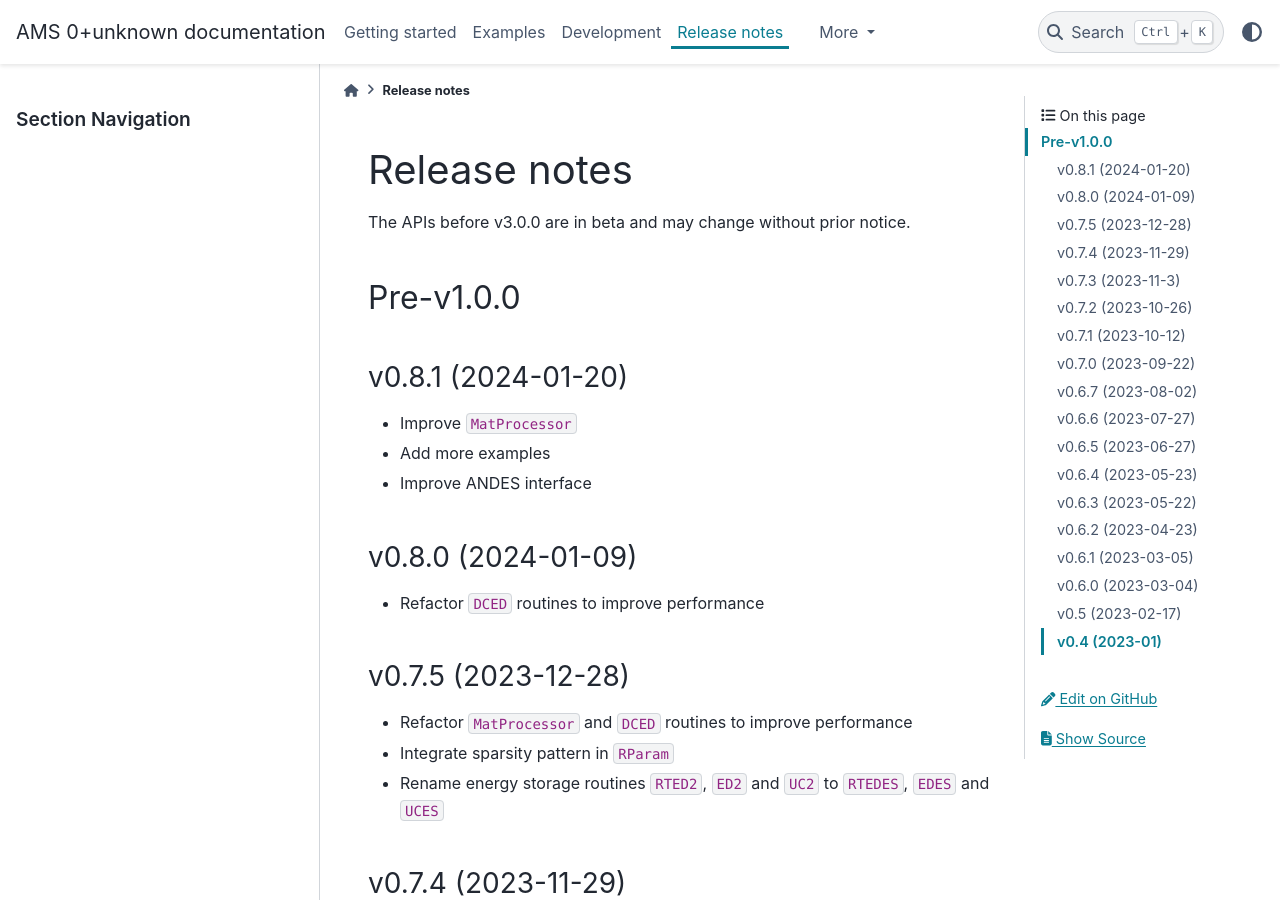
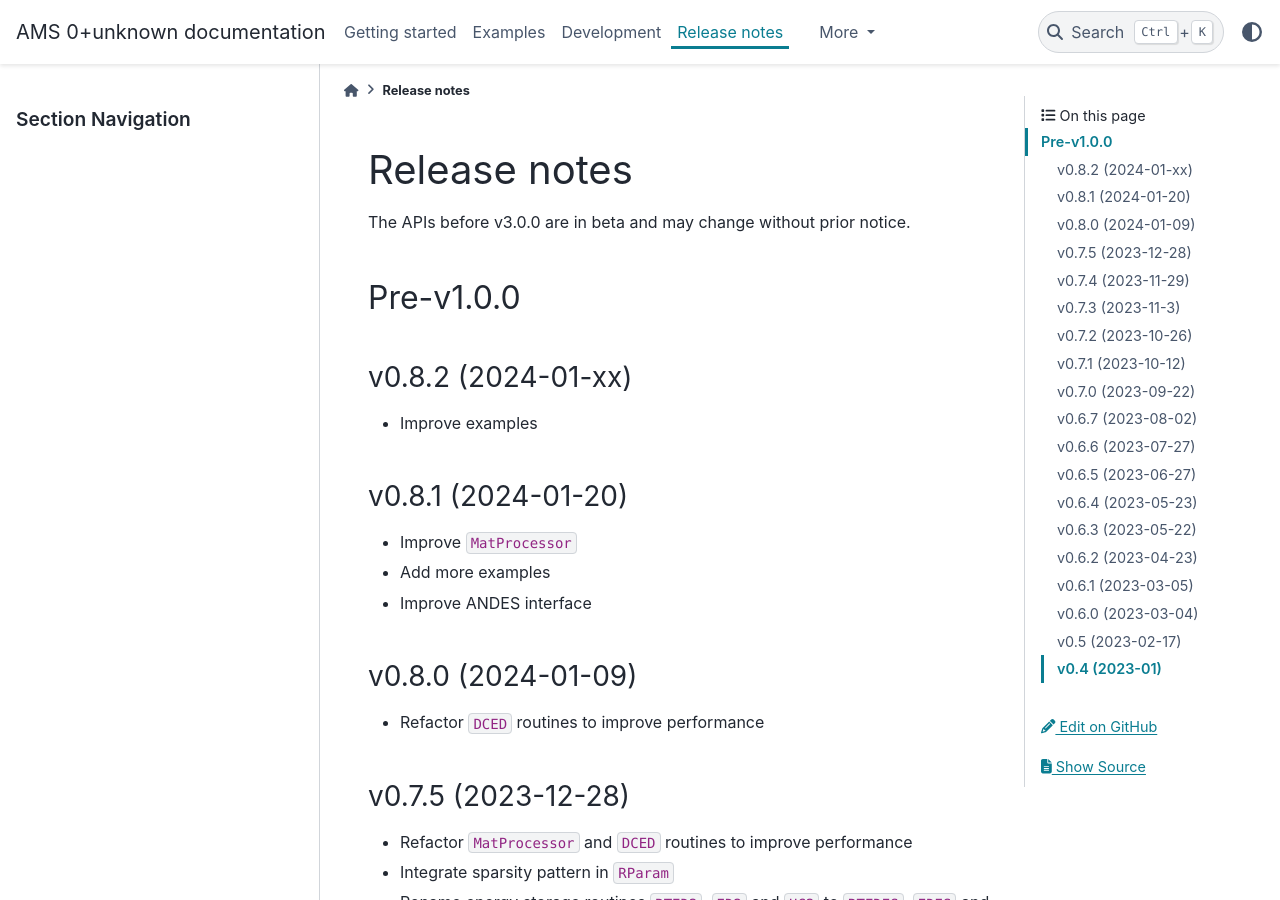
Before and after one commit to CURENT/ams, a Sphinx documentation site: the page built from docs/source/release-notes.rst, in a window 1280 px wide and 900 px high. Built offline with Sphinx 7.4.7 and the PyData theme 0.15.4, drawn with Linux system fonts in a browser that asks for light colours; pages that are not in the unit, such as notebooks, are missing from menus.

Commit message:
Update release notes

```diff
--- a/docs/source/release-notes.rst
+++ b/docs/source/release-notes.rst
@@ -8,6 +8,11 @@ The APIs before v3.0.0 are in beta and may change without prior notice.
 
 Pre-v1.0.0
 ==========
+
+v0.8.2 (2024-01-xx)
+-------------------
+
+- Improve examples
 
 v0.8.1 (2024-01-20)
 -------------------
```
